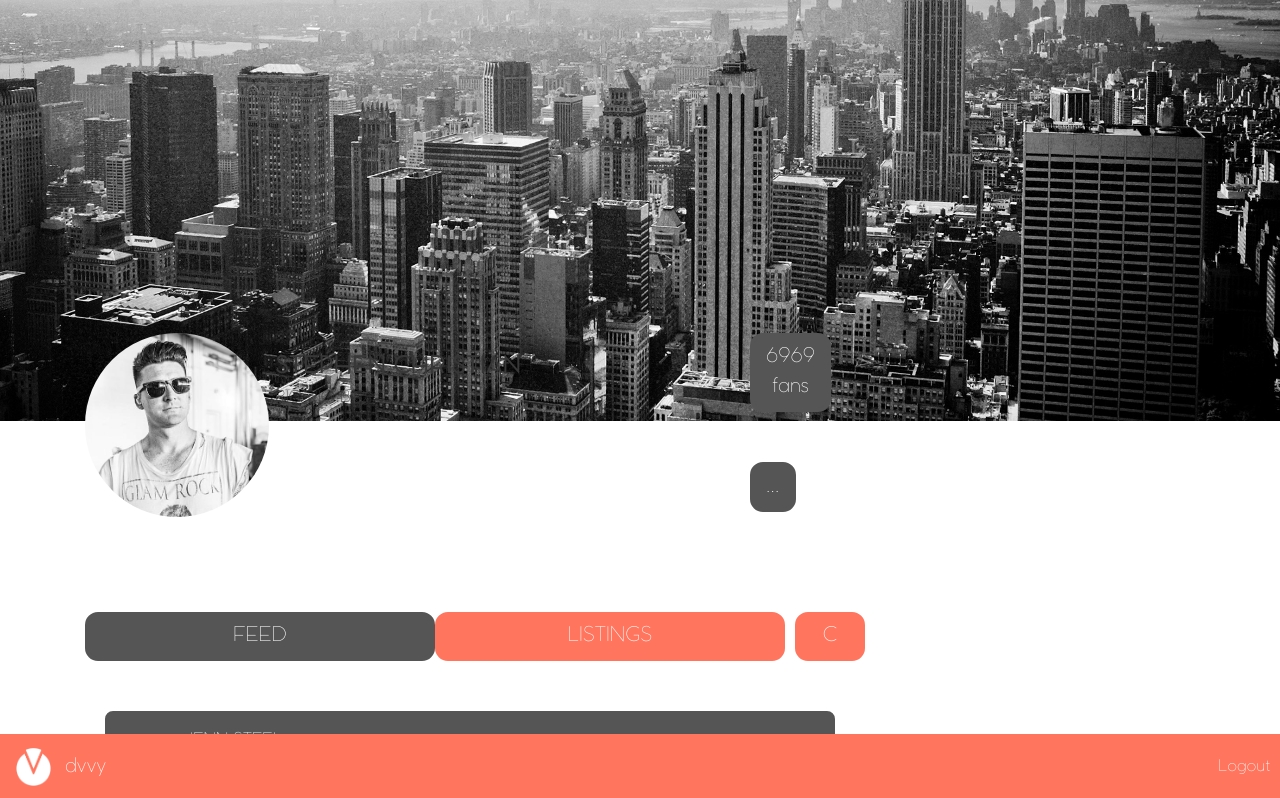
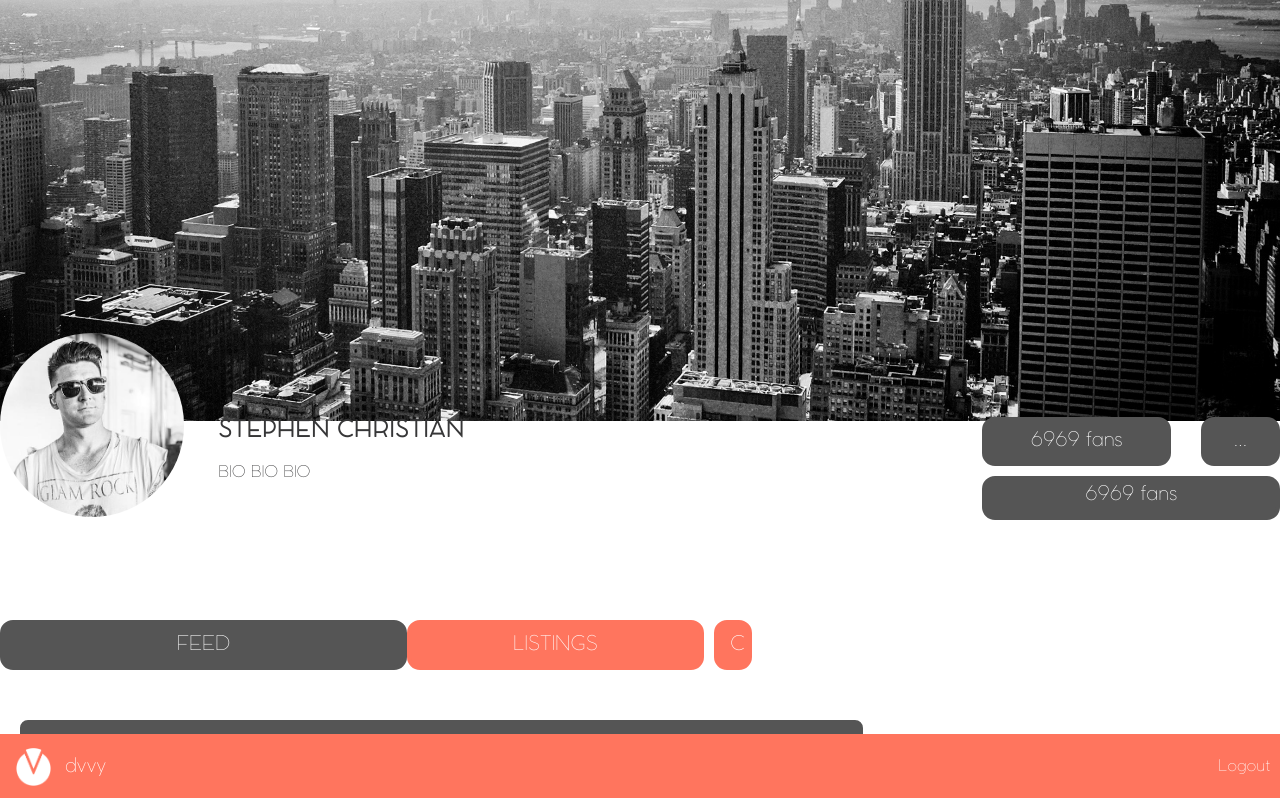
Before and after one commit to barthinator/dvvy-web, a React (Create React App) app in the folder client/: page /profile in a window 1280 px wide. Shown: the top 798 px of the page. Built offline with nearby package versions, Linux system fonts and the light colour scheme; no server answers; what react-pose would draw is missing.

Commit message:
some style changes for the right side

```diff
--- a/client/src/components/Signin.js
+++ b/client/src/components/Signin.js
@@ -14,20 +14,20 @@ class Signin extends Component {
   render() {
     return (
         <div>
-        <Row>
-          <Col lg="6">
+        <div className="center">
+          <div className="centerCol">
             <img className="logo" alt="dvvy logo" src={logo} />
             <h1>
               sign in
             </h1>
             <Login />
-          </Col>
-          <Col xs="6">
+          </div>
+          <div xs={{ size: 'auto', offset: 1 }}>
             <div className="logoContainer">
 
             </div>
-          </Col>
-        </Row>
+          </div>
+        </div>
         </div>
     );
   }
--- a/client/src/components/profile/Profile.js
+++ b/client/src/components/profile/Profile.js
@@ -32,32 +32,37 @@ class Profile extends Component {
     return(
       <div>
         <img className="headerimg" src={headerimg}/>
-        <Container className="mainContainer">
+        <div className="mainContainer">
+        <img className="profilepic" alt="Profile" src={profilepic} style={{borderRadius: 400/ 2}}/>
+          <Row style={{marginTop: -120}}>
+            <Col lg="2">
+            </Col>
+            <Col className="textCol" lg={{size: 6}}>
+              <h1 class="profilename" style={{ color: '#373738' }}>{this.state.name.toUpperCase()}</h1>
+            </Col>
+            <Col className="textCol"  lg={{size: 2, offset: 1}}>
+              <Button style={{width: "100%", marginTop: 20}} className="numTxt" id="fansBtn">6969 <span class="fansTxt">fans</span></Button>
+            </Col>
+            <Col className="textCol" lg="1">
+              <Button  style={{width: "100%", marginTop: 20}} id="fansBtn">...</Button>
+            </Col>
+          </Row>
           <Row>
-            <Col lg="2">
-              <img className="profilepic" alt="Profile" src={profilepic} style={{borderRadius: 400/ 2}}/>
+            <Col className="textCol" style={{marginTop: -40, paddingTop: 0}} lg={{size: 6, offset: 2}}>
+            <p class="bio" style={{ color: '#373738' } }> BIO BIO BIO </p>
             </Col>
-            <Col className="textCol" lg={{size: 5}}>
-              <h1 class="profilename" style={{ color: '#373738' }}>{this.state.name.toUpperCase()}</h1>
-              <body class="bio" style={{ color: '#373738' } }> BIO BIO BIO </body>
+            <Col className="textCol"  lg={{size: 3, offset: 1}}>
+              <Button style={{width: "100%", marginTop: -40, paddingTop: 0}} id="fansBtn">6969 <span class="fansTxt">fans</span></Button>
             </Col>
-            <div className="headerContainer">
-            <Col lg="3">
-              <Button class="numTxt" id="fansBtn">6969 <span class="fansTxt">fans</span></Button>
-            </Col>
-            <Col lg="2">
-              <Button id="fansBtn">...</Button>
-            </Col>
-            </div>
           </Row>
           <Row>
             <Col md="4">
               <Button id="feedBtn">FEED</Button>
             </Col>
-            <Col md="4">
+            <Col md="3">
               <Button id="listingsBtn">LISTINGS</Button>
             </Col>
-            <Col md="4">
+            <Col md="2">
               <Button id="composeBtn">C</Button>
             </Col>
           </Row>
@@ -66,7 +71,7 @@ class Profile extends Component {
               <Feed type="sm" category="feed"/>
             </Col>
           </Row>
-        </Container>
+        </div>
       </div>
     );
   }
--- a/client/src/styles/sign-in.css
+++ b/client/src/styles/sign-in.css
@@ -17,6 +17,21 @@ h1 {
   margin-bottom: 20px;
 }
 
+.center-col{
+  display: flex!important;
+  justify-content: center!important;
+}
+
+.textInput.form-control {
+  display: flex!important;
+  justify-content: center!important;
+}
+
+.center{
+  display: flex;
+  justify-content: center;
+  text-align: center;
+}
 
 .form-control{
   border-radius: 20px;
```
